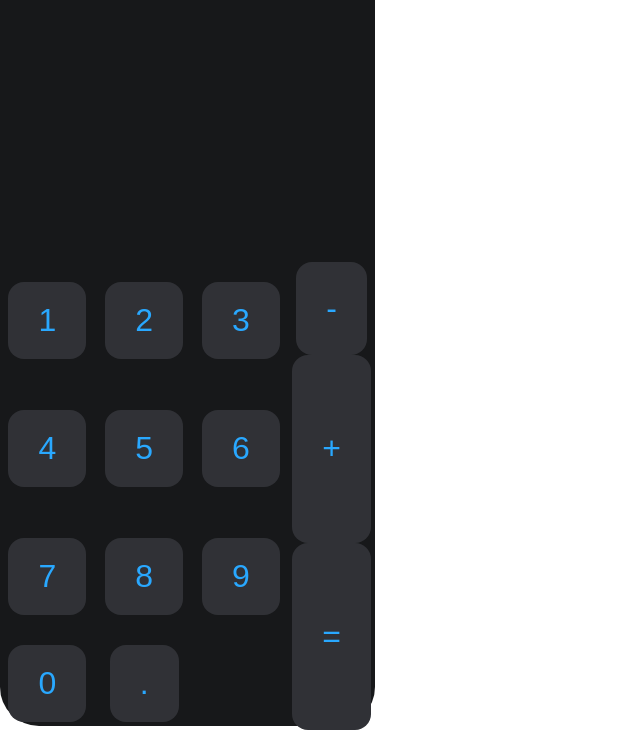
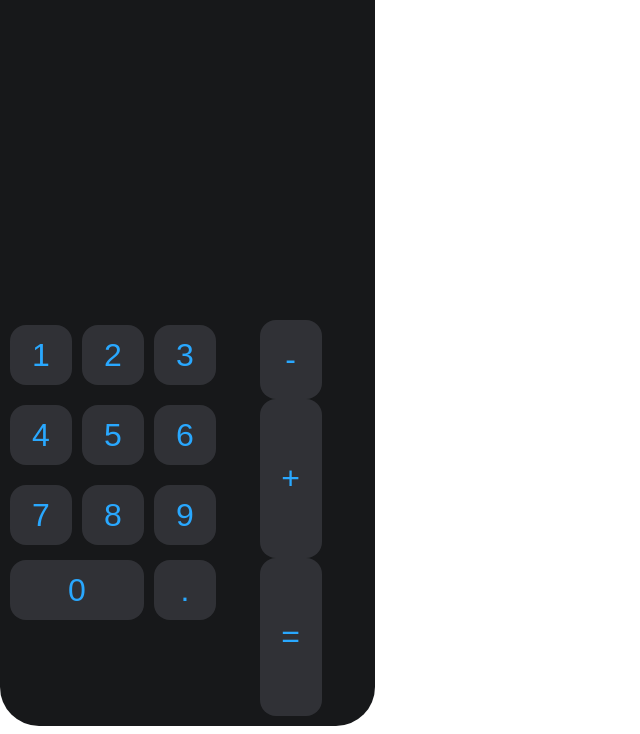
Before and after one commit to Lanzmann/calc-mateus, a plain HTML site: page index.html in a window 1280 px wide. Shown: the part 86-820 px from the top of the page, without its empty margins (0-640 px from the left). Drawn offline with Linux system fonts and the light colour scheme.

Commit message:
CSS gridbox melhorado

```diff
--- a/main.js
+++ b/main.js
@@ -1,6 +1,6 @@
 function criaBotão(n) {
 
-    return `<div class="div${n}"><button class ="num" onclick="">${n}</button></div>`
+    return `<div class="div${n}"><button onclick="">${n}</button></div>`
 
 }
 
--- a/style.css
+++ b/style.css
@@ -6,11 +6,12 @@
 }
 
 
-* .num {
+button {
 
+    width: 62px;
+    height: 60px;
     font-size: 32px;
-    padding: 20px 30px;
-    margin: 4px 4px;
+    /* padding: 20px 30px; */
     color: #29A8FF;
     background-color: #303136;
     border-radius: 16px;
@@ -18,7 +19,7 @@
 
 }
 
-* .op {
+/* * .op {
 
     font-size: 32px;
     padding: 20px 30px;
@@ -29,7 +30,7 @@
     border-style: none;
 
 
-}
+} */
 
 #container {
 
@@ -44,24 +45,26 @@
 
 #nums-container {
     width: 100%;
+    height: 300px;
     display: grid;
     grid-template-rows: 1fr 1fr 1fr;
     grid-template-columns: 1fr 1fr 1fr;
     justify-items: center;
     align-items: center;
-    gap: 2px;
+    gap: 10px;
 
 }
 
 #sub-container {
 
-    display: flex;
-    /* grid template-columns: 3fr 1fr; */
+    display: grid;
+    grid-template-columns: 1fr 1fr;
+    padding: 10px 10px;
 
 
 }
 
-.zero {
+.div0 {
 
 
     grid-column: 1 / 3;
@@ -69,7 +72,7 @@
 
 }
 
-.zero button {
+.div0 button {
 
     width: 100%;
 
```
